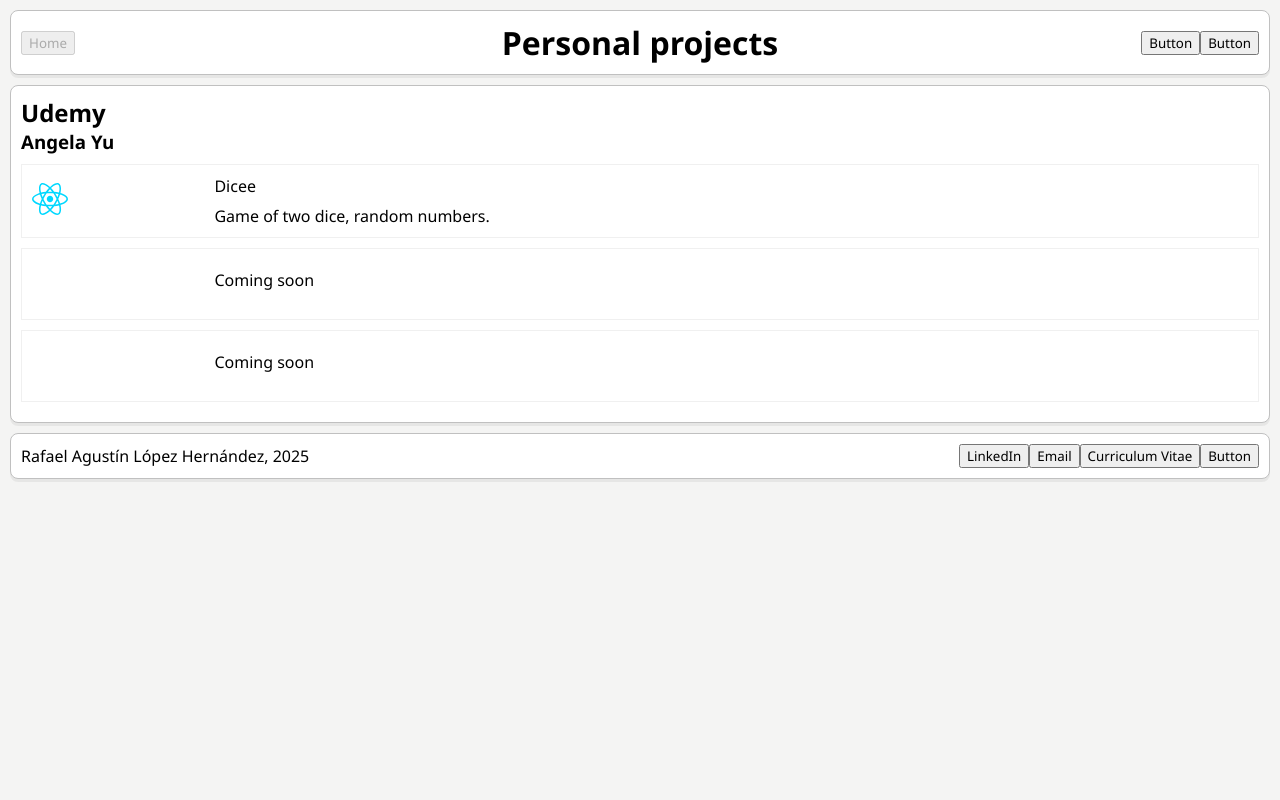
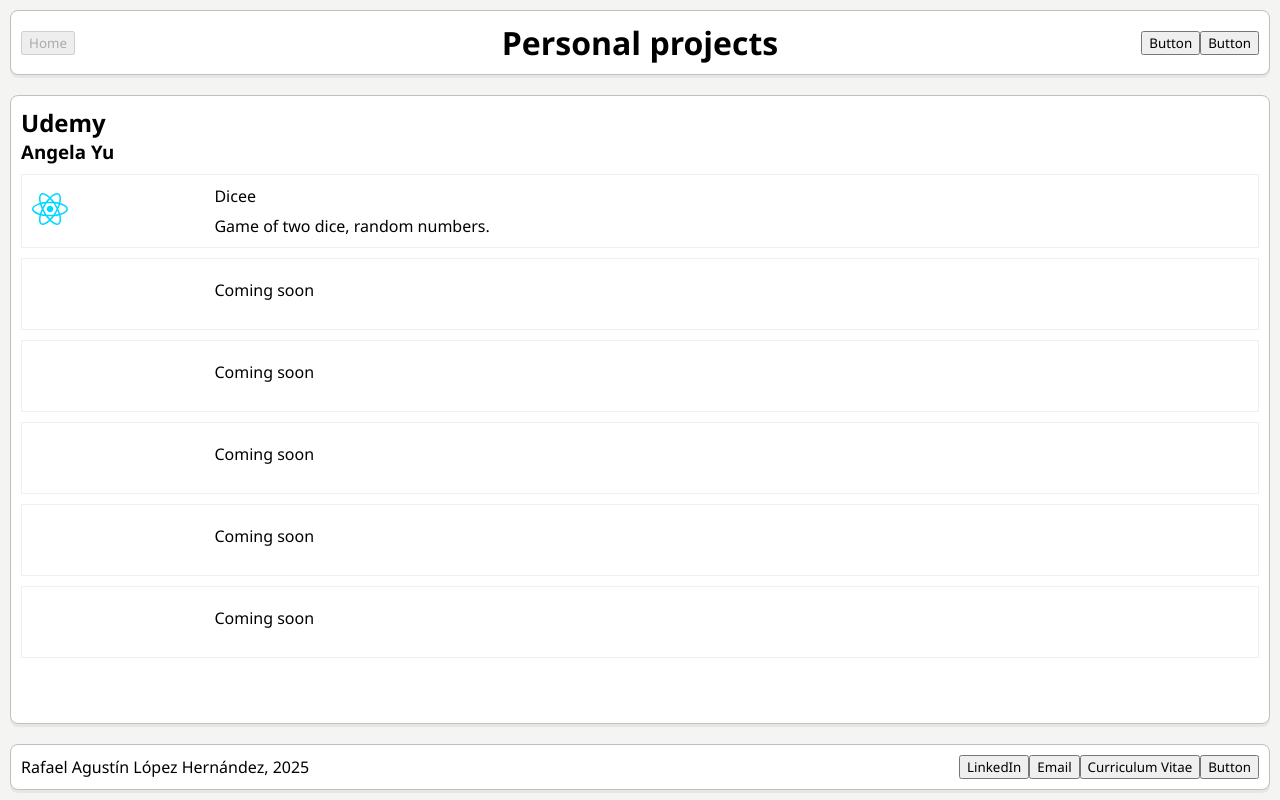
Before and after one commit to donrafiki25/webPage_project, a React (Vite) app: page / in a window 1280 px wide. Built offline with nearby package versions, Linux system fonts and the light colour scheme.

Commit message:
Fixed the layout issue, and added overflow in content

```diff
--- a/src/App.tsx
+++ b/src/App.tsx
@@ -28,6 +28,9 @@
                 <Card snapshot={ReactIcon} projectName='Dicee' projectDescription='Game of two dice, random numbers.'/>
                 <Card projectName='Coming soon'/>
                 <Card projectName='Coming soon'/>
+                <Card projectName='Coming soon'/>
+                <Card projectName='Coming soon'/>
+                <Card projectName='Coming soon'/>
         </ul>
 
     </div>
--- a/src/General.css
+++ b/src/General.css
@@ -8,11 +8,11 @@
     margin: 0;
 }
 
-body {
+#root {
     display: grid;
-    grid-template-rows: minmax(50px, 8vh) 1vh minmax(50px, 8vh);
+    grid-template-rows: auto 1fr auto;
 
-    /* min-height: 100vh; */
+    height: 100vh;
 }
 
 #topbar, #footer, #content {
@@ -23,6 +23,10 @@
     padding: 10px;
 
     margin: 10px !important;
+}
+
+#content {
+    overflow-y: auto;
 }
 
 #topbar, #footer {
```
